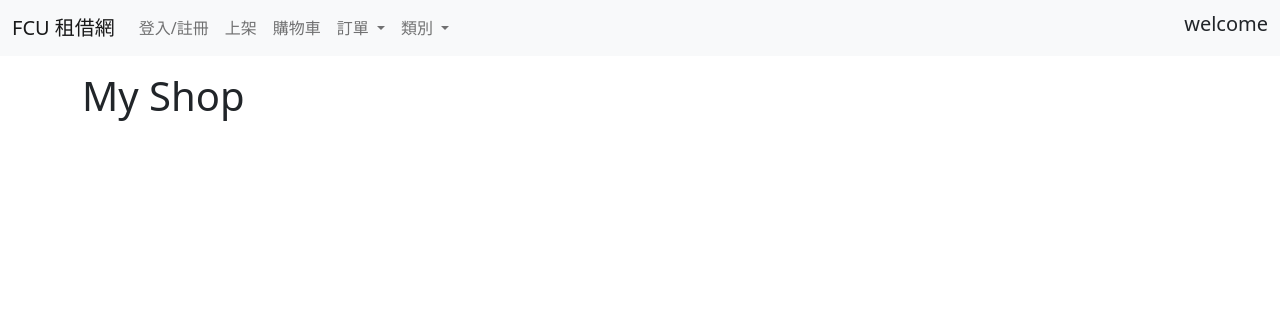
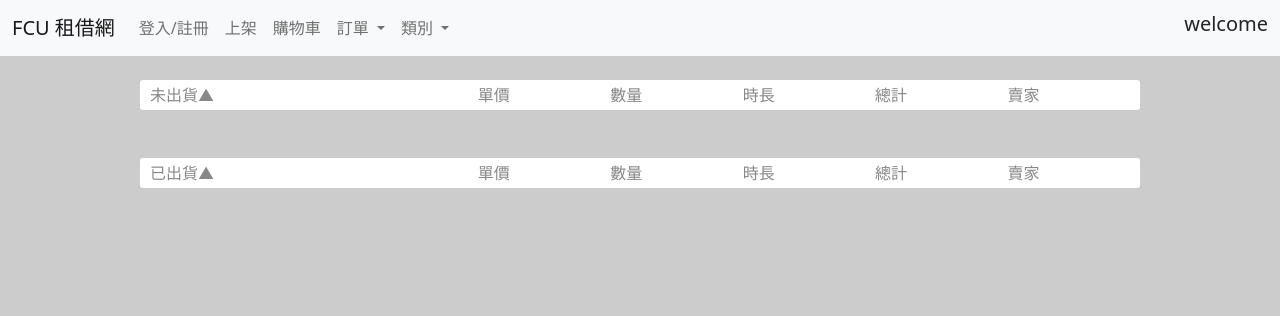
Before and after one commit to bobohuman/sowfare, a Spring Boot app: page /shop.html in a window 1280 px wide. Shown: the top 316 px of the page. Run offline with Spring Boot 4, Linux system fonts and the light colour scheme.

Commit message:
change state

```diff
--- a/src/main/java/fcu/sep/fcushop/controller/OrderController.java
+++ b/src/main/java/fcu/sep/fcushop/controller/OrderController.java
@@ -45,4 +45,9 @@ public class OrderController {
   public String  getOrders(@PathVariable("proid") int proid, @PathVariable("uid") int uid, @PathVariable("state") int state) {
     return orderManager.deleteOrders(proid,uid,state);
   }
+
+  @GetMapping("/orderupdate/{uid}/{state}")
+  public String  getStrings(@PathVariable("uid") int uid, @PathVariable("state") int state) {
+    return orderManager.updateOrders(uid,state);
+  }
 }
--- a/src/main/resources/static/shop.html
+++ b/src/main/resources/static/shop.html
@@ -10,7 +10,46 @@
           integrity="sha384-1BmE4kWBq78iYhFldvKuhfTAU6auU8tT94WrHftjDbrCEXSU1oBoqyl2QvZ6jIW3" crossorigin="anonymous">
 
     <title>FCU Shop</title>
+    <style type="text/css">
+    body{
+    background-color: rgba(0, 0, 0,.2);
+}
+.item_header{
+    display: flex;
+    width: 1000px;
+    margin: 0 auto;
+    height: 30px;
+    background-color: #fff;
+    border-radius: 3px;
+    padding-left: 10px;
+}
+.item_header div{
+    width: 200px;
+    color: #888;
+    line-height: 30px;
+}
+.item_header .item_detail{
+    width: 50%;
+}
+.item_body{
+    margin-top: 20px;
+    height: 100px;
+    align-items: center;
+}
+.item_detail img{
+    width: 80px;
+    height: 80px;
+    border-radius: 3px;
+    /* margin-top: 10px; */
+    float: left;
+}
+.item_detail .name{
+    margin-left: 100px;
+    margin-top: 20px;
+}
+</style>
 </head>
+
 <body>
 <nav class="navbar navbar-expand-lg navbar-light bg-light">
     <div class="container-fluid" id="top">
@@ -62,12 +101,44 @@
         <div id="welcome"></div>
     </div>
 </nav>
+<br>
+<div class="container">
 
-<div class="container">
-    <h1 class="mt-3">My Shop</h1>
+    <div id="app">
+        <div class="container">
+            <div class="item_header">
+                <div class="item_detail" id="state2" onclick="state2();">
+                未出貨▲
+                </div>
+                <div class="price">單價</div>
+                <div class="count">數量</div>
+                <div class="count">時長</div>
+                <div class="amount">總計</div>
+                <div class="operate">賣家</div>
+            </div>
+            <div id="orderList" style="display: none;">
+            </div>
+            <br>
+            <br>
+            <div class="item_header">
+                <div class="item_detail" id="state3" onclick="state3();">
+                    已出貨▲
+                </div>
+                <div class="price">單價</div>
+                <div class="count">數量</div>
+                <div class="count">時長</div>
+                <div class="amount">總計</div>
+                <div class="operate">賣家</div>
+            </div>
+            <div id="orderList2" style="display: none;">
+            </div>
+        </div>
 
-    <div class="column" id="orderList">
+        <br>
+        <br>
+
     </div>
+
 </div>
 
 <!-- Optional JavaScript; choose one of the two! -->
@@ -85,6 +156,30 @@
 -->
 
 <script>
+function state2(){
+var state2 = document.getElementById('state2');
+var orderList = document.getElementById('orderList');
+    if (orderList.style.display === 'none') {
+          orderList.style.display = 'block';
+          state2.innerText = "未出貨▼";
+    }
+    else {
+          orderList.style.display = 'none';
+          state2.innerText = "未出貨▲";
+    }
+}
+function state3(){
+var state3 = document.getElementById('state3');
+var orderList2 = document.getElementById('orderList2');
+    if (orderList2.style.display === 'none') {
+          orderList2.style.display = 'block';
+          state3.innerText = "已出貨▼";
+    }
+    else {
+          orderList2.style.display = 'none';
+          state3.innerText = "已出貨▲";
+    }
+}
 function setCookie(name){
   let arr = document.cookie.match(new RegExp("(^| )" + name + "=([^;]*)(;|$)"));
   if (arr != null) return unescape(arr[2]);
@@ -115,26 +210,34 @@ return"";
     const iflogin = getCookie('iflogin');
     let html= '<h5> welcome   ' + name + '</h5>';
     $('#welcome').append(html);
-    emptyOrders();
-    getOrder('orders/'+id+'/2');
+
+    getOrder('orders/'+id+'/2',2);
+    getOrder('orders/'+id+'/3',3);
   });
 
 
-    function emptyOrders() {
-      $('#orderList').empty();
+
+    function showProducts(products,i,j,k) {
+      for ( let product of products ) {
+        let html='<div class="item_header item_body"> <div class="item_detail">';
+        html +='<img src="' + product.imageUrl + '" width="80" height="80" alt="' + product.name + '">';
+        html += '<div class="name">'+product.name+'</div></div>';
+        html+=' <div class="price"><span>$</span>'+product.price+'</div>'
+        html+='<div class="count">' + j + '</div>'
+        html+='<div class="count">' + k + '天</div>'
+        html+='<div class="amoynt">$' + product.price*j*k + '</div>'
+        html+='<div class="operate">'+product.seller+'</div>'
+        html+='</div>'
+        if(i==2){
+        $('#orderList').append(html);
+        }
+        if(i==3){
+        $('#orderList2').append(html);
+        }
+      }
     }
 
-    function showProducts(products) {
-      for ( let product of products ) {
-        const proudctid = getCookie('productId');
-        let html = '<p class="card-text">'+product.name+'</p>';
-        html += '<p class="card-text">商品ID:' + proudctid + '</p>';
-        html += '<p class="card-text">賣家:' + product.seller + '</p>';
-        html +='<img src="' + product.imageUrl + '" width="90" height="100" alt="' + product.name + '">';
-        $('#product'+product.id).append(html);
-      }
-    }
-    function getProducts(targetUrl) {
+    function getProducts(targetUrl,i,j,k) {
       // Using the core $.ajax() method
       $.ajax({
           // The URL for the request
@@ -150,7 +253,7 @@ return"";
         // The response is passed to the function
         .done(function( json ) {
           let products = json;
-          showProducts(products);
+          showProducts(products,i,j,k);
         })
         // Code to run if the request fails; the raw request and
         // status codes are passed to the function
@@ -166,25 +269,13 @@ return"";
         });
     }
 
-    function addProducts(products) {
+    function addProducts(products,state) {
       for ( let product of products ) {
-        let html = '<div class="row">';
-        document.cookie = "productId="+product.productId;
-        //const proudctid = getCookie('product.productId');
-        html += '<div id="product' + product.productId + '" class="card-body">';
-        $('#orderList').append(html);
-        getProducts('/products/shop/'+product.productId);
-        html = '<div id="product' + product.productId + '" class="card-body">';
-        //html += '<p class="card-text">商品ID:' + product.productId + '</p>';
-        html += '<p class="card-text">商品數量:' + product.productCount + '</p>';
-        html += '<p class="card-text">商品租借時長:' + product.productTime + '/天</p>';
-        html += '</div>';
-        html += '</div>';
-        $('#orderList').append(html);
+          getProducts('/products/shop/'+product.productId,state,product.productCount,product.productTime);
       }
     }
 
-    function getOrder(targetUrl) {
+    function getOrder(targetUrl,state) {
       // Using the core $.ajax() method
       $.ajax({
           // The URL for the request
@@ -200,7 +291,7 @@ return"";
         // The response is passed to the function
         .done(function( json ) {
           let products = json;
-          addProducts(products);
+          addProducts(products,state);
         })
         // Code to run if the request fails; the raw request and
         // status codes are passed to the function
```
Also changed, not shown: src/main/java/fcu/sep/fcushop/service/OrderService.java (+16 -1 lines), src/main/resources/static/viewproduct.html (+31 -1 lines).
